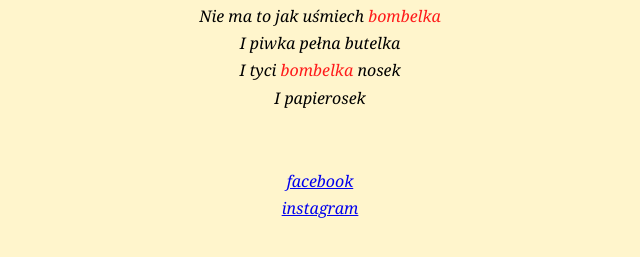
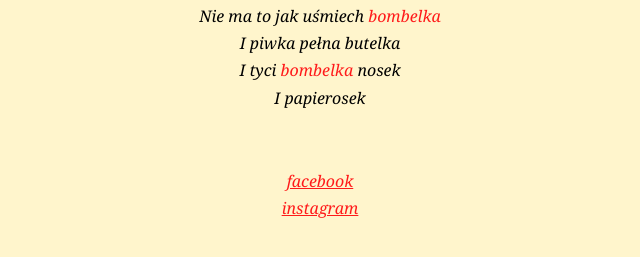
Before and after one commit to Martenia/learning-git-2, a plain HTML site: page index.html in a window 1280 px wide. Shown: the part 153-410 px from the top of the page, without its empty margins (320-960 px from the left). Drawn offline with Linux system fonts and the light colour scheme.

Commit message:
Add styles to links

```diff
--- a/css/style.css
+++ b/css/style.css
@@ -17,3 +17,11 @@ h1 {
 span {
     color: #ff1a1a;
 }
+a {
+    color:#ff1a1a;
+    padding: 5px;
+}
+a:hover {
+    color: white;
+    background-color: #ff1a1a;
+}
```
